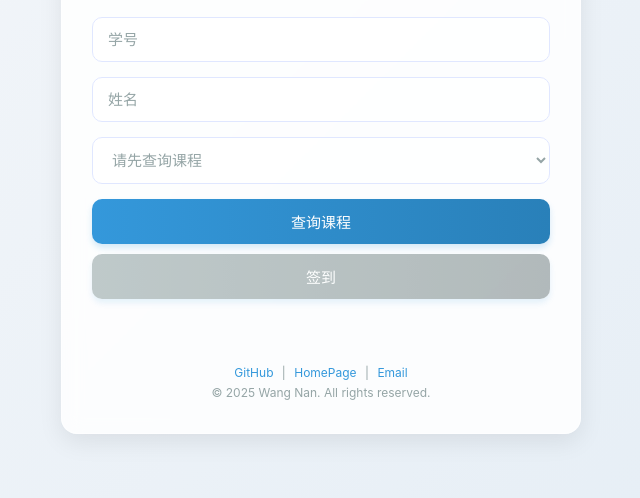
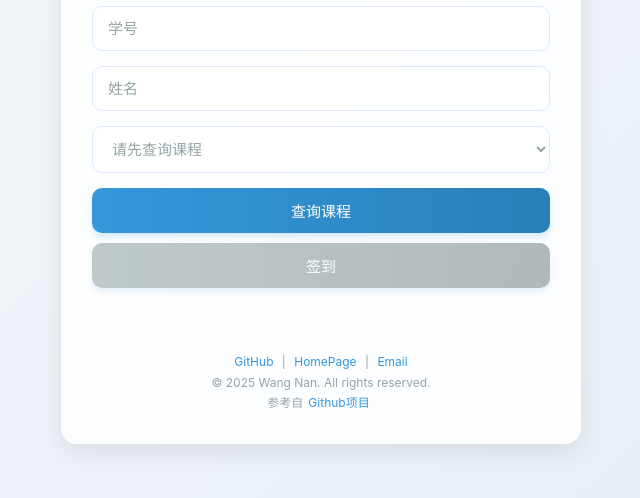
Before and after one commit to KaguraTart/BuaaSignIn, a plain HTML site: page index.html in a window 1280 px wide. Shown: the part 268-766 px from the top of the page, without its empty margins (319-959 px from the left). Drawn offline with Linux system fonts and the light colour scheme.

Commit message:
Update index.html

```diff
--- a/index.html
+++ b/index.html
@@ -218,6 +218,7 @@
                 <a href="mailto:me@wangnan.net">Email</a>
             </div>
             <div>&copy; 2025 Wang Nan. All rights reserved.</div>
+            <div>参考自<a href="https://github.com/slvf/BUAA-iClassSignIn" target="_blank">Github项目</a></div>
         </footer>
     </div>
 
```
